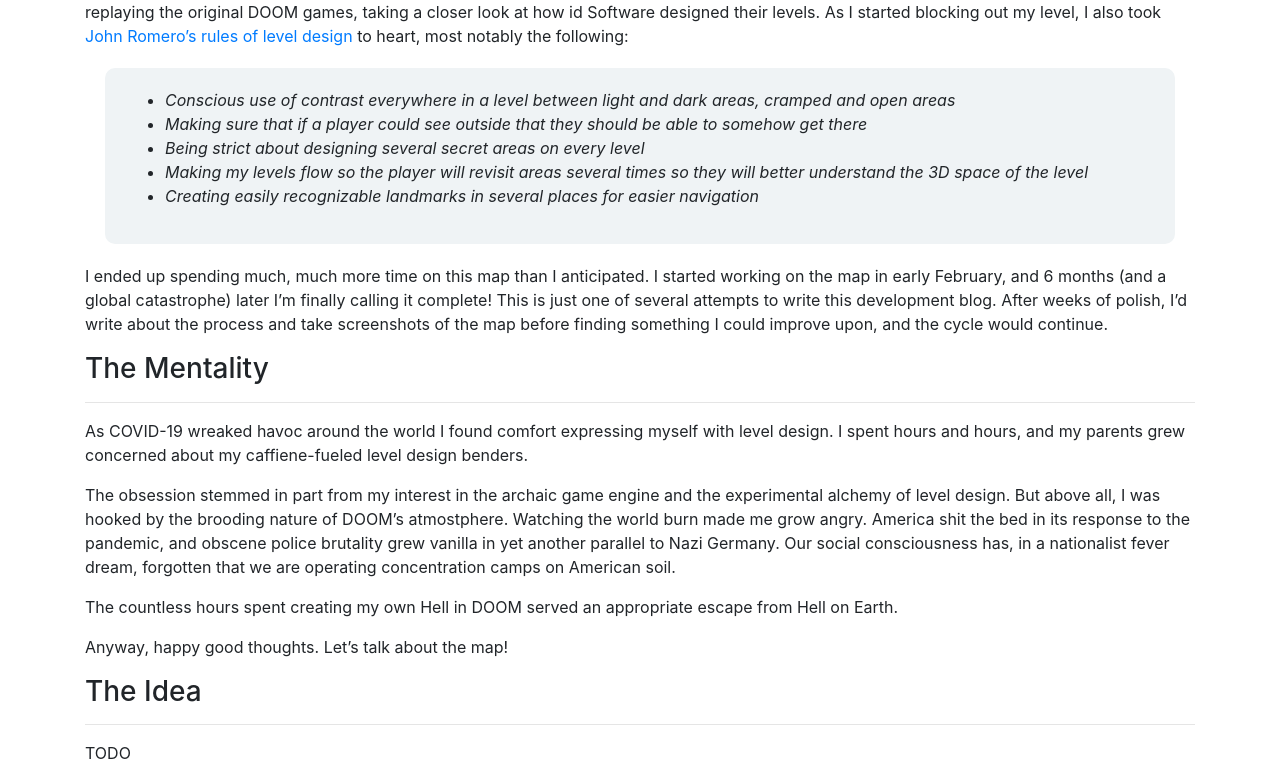
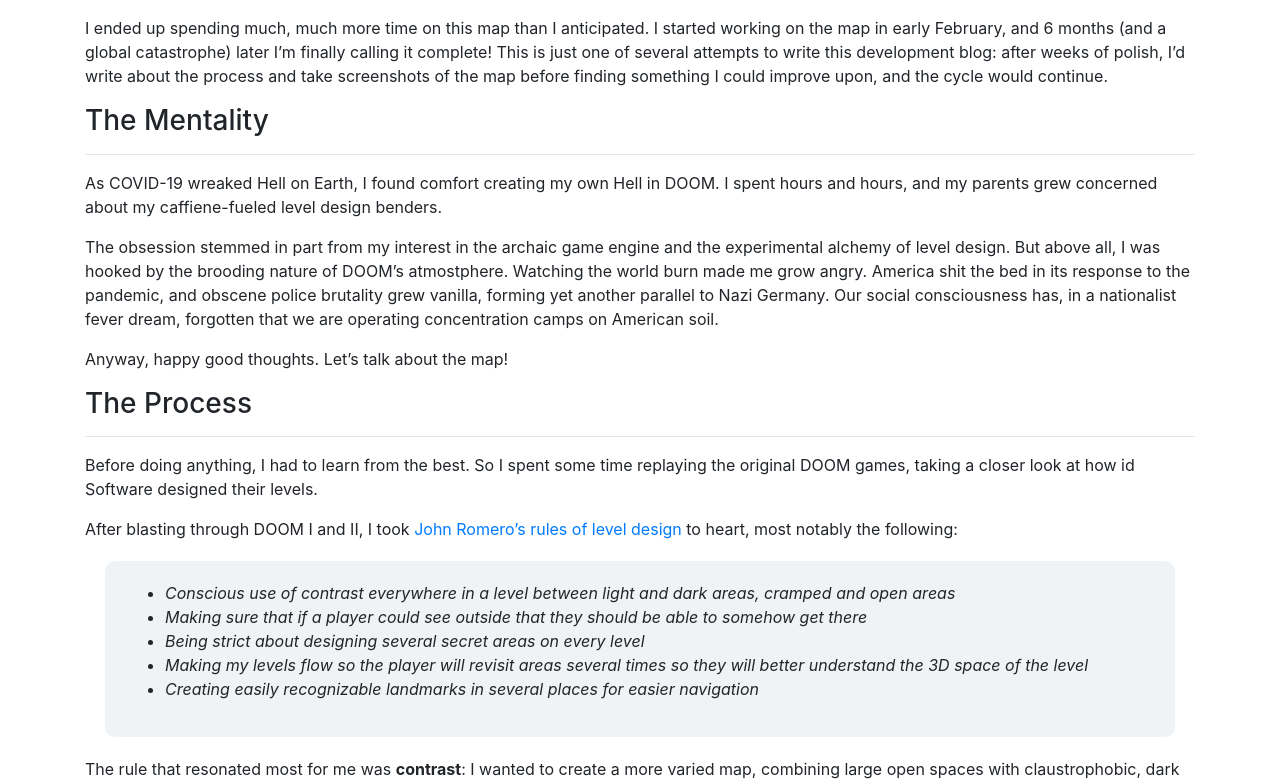
Before and after one commit to dmg9626/dmg9626.github.io, a Jekyll site: the page built from blog/doom-maps/map-2.md, in a window 1280 px wide and 1400 px high, scrolled down 344 px. Shown: the part 282-1066 px from the top of the window. Built offline with Jekyll 4.4.1, drawn with Linux system fonts in a browser that asks for light colours; nearby versions of some CDN libraries; library files that are not in the unit come from our copies; some of the changed text lies outside the part shown.

Commit message:
edited introduction, added 2 screenshots

```diff
--- a/blog/doom-maps/map-2.md
+++ b/blog/doom-maps/map-2.md
@@ -9,7 +9,25 @@
       label: "Dev Blog 5: Doom Mapping"
 ---
 
-For my next map, I wanted to make something more expansive and intricate, a traditional map rather than an artistic statement. I spent some time replaying the original DOOM games, taking a closer look at how id Software designed their levels. As I started blocking out my level, I also took [John Romero's rules of level design](https://doomwiki.org/wiki/John_Romero#Design_rules) to heart, most notably the following:
+For my next map, I wanted to make something more expansive and intricate, a traditional map rather than an artistic statement.
+
+I ended up spending much, much more time on this map than I anticipated. I started working on the map in early February, and 6 months (and a global catastrophe) later I'm finally calling it complete! This is just one of several attempts to write this development blog: after weeks of polish, I'd write about the process and take screenshots of the map before finding something I could improve upon, and the cycle would continue.
+
+### The Mentality
+-----
+
+As COVID-19 wreaked Hell on Earth, I found comfort creating my own Hell in DOOM. I spent hours and hours, and my parents grew concerned about my caffiene-fueled level design benders.
+
+The obsession stemmed in part from my interest in the archaic game engine and the experimental alchemy of level design. But above all, I was hooked by the brooding nature of DOOM's atmostphere. Watching the world burn made me grow angry. America shit the bed in its response to the pandemic, and obscene police brutality grew vanilla, forming yet another parallel to Nazi Germany. Our social consciousness has, in a nationalist fever dream, forgotten that we are operating concentration camps on American soil.
+
+Anyway, happy good thoughts. Let's talk about the map!
+
+### The Process
+------
+
+Before doing anything, I had to learn from the best. So I spent some time replaying the original DOOM games, taking a closer look at how id Software designed their levels.
+
+After blasting through DOOM I and II, I took [John Romero's rules of level design](https://doomwiki.org/wiki/John_Romero#Design_rules) to heart, most notably the following:
 
 > - Conscious use of contrast everywhere in a level between light and dark areas, cramped and open areas
 > - Making sure that if a player could see outside that they should be able to somehow get there
@@ -17,29 +35,26 @@
 > - Making my levels flow so the player will revisit areas several times so they will better understand the 3D space of the level
 > - Creating easily recognizable landmarks in several places for easier navigation
 
-I ended up spending much, much more time on this map than I anticipated. I started working on the map in early February, and 6 months (and a global catastrophe) later I'm finally calling it complete! This is just one of several attempts to write this development blog. After weeks of polish, I'd write about the process and take screenshots of the map before finding something I could improve upon, and the cycle would continue.
+The rule that resonated most for me was **contrast**: I wanted to create a more varied map, combining large open spaces with claustrophobic, dark corridors. And, of course, I had to take advantage of DOOM's technical feat: vertical architecture.
 
-### The Mentality
------
+<div class="row">
+  <!-- Plaza -->
+  <div class="col-md-6">
+    <a href="/assets/images/blog/doom-maps/map2/plaza/plaza.png" target="_blank">
+      <img src="/assets/images/blog/doom-maps/map2/plaza/plaza.png" class="blog rounded mx-auto d-block" width="100%" height="auto">
+    </a>
+  </div>
 
+  <!-- Cacodemon ambush -->
+  <div class="col-md-6">
+    <a href="/assets/images/blog/doom-maps/map2/etc/cacodemon_ambush.png" target="_blank">
+      <img src="/assets/images/blog/doom-maps/map2/etc/cacodemon_ambush.png" class="blog rounded mx-auto d-block" width="100%" height="auto">
+    </a>
+  </div>
+</div>
 
-As COVID-19 wreaked havoc around the world I found comfort expressing myself with level design. I spent hours and hours, and my parents grew concerned about my caffiene-fueled level design benders.
+When I'm making things, I often fall into the trap of perfecting the prototype. So I made an effort to avoid this, carving out the map in big rough chunks: make geometry first, ask questions later. It was like an architectural version of that game you'd play in art class as a kid: draw a big scribbly line on your paper, then try and make it into a coherent picture.
 
-The obsession stemmed in part from my interest in the archaic game engine and the experimental alchemy of level design. But above all, I was hooked by the brooding nature of DOOM's atmostphere. Watching the world burn made me grow angry. America shit the bed in its response to the pandemic, and obscene police brutality grew vanilla in yet another parallel to Nazi Germany. Our social consciousness has, in a nationalist fever dream, forgotten that we are operating concentration camps on American soil.
-
-The countless hours spent creating my own Hell in DOOM served an appropriate escape from Hell on Earth.
-
-Anyway, happy good thoughts. Let's talk about the map!
-
-
-### The Idea
-------
-TODO
-
-
-### The Process
-------
-
-As I continued to build the map, I developed a better understanding of the engine's limitations and how to work around them. I'd take breaks to play community megawads, like
+Through frequent iteration, I gained a better understanding of the engine's limitations and how to work around them. I'd take breaks to play community megawads, like
 [Back to Saturn X](https://www.moddb.com/mods/back-to-saturn-x) or
-[Resurgence](https://www.doomworld.com/forum/topic/66084-resurgence-boom-compatible-megawad-final-version-released-idgames-link-up/). As I'd rip and tear through the countless levels, I picked up on the mappers' tricks and techniques to create an immersive space.
+[Resurgence](https://www.doomworld.com/forum/topic/66084-resurgence-boom-compatible-megawad-final-version-released-idgames-link-up/). While ripping and tearing through the countless levels, I picked up on the mappers' tricks and techniques to create an immersive space.
```
